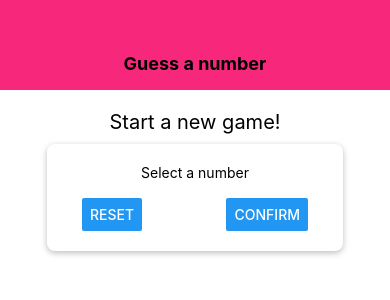
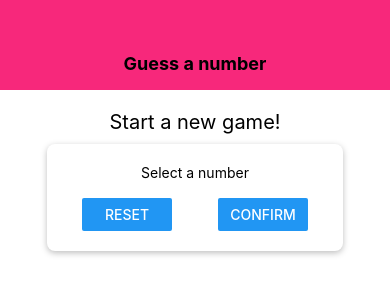
Before and after one commit to Hamzakh777/react-number-generator, a React Native app: screen / in a window 390 px wide. Shown: the top 300 px of the page. Built offline with nearby package versions, Linux system fonts and the light colour scheme.

Commit message:
fix: buttons should have the same width

```diff
--- a/screens/StartGameScreen.tsx
+++ b/screens/StartGameScreen.tsx
@@ -10,8 +10,12 @@ const StartGameScreen = () => {
 				<Text>Select a number</Text>
 				<TextInput />
 				<View style={styles.btnContainer}>
-					<Button title="reset" onPress={() => {}} />
-					<Button title="Confirm" onPress={() => {}} />
+					<View style={styles.button}>
+						<Button title="reset" onPress={() => {}} />
+					</View>
+					<View style={styles.button}>
+						<Button title="Confirm" onPress={() => {}} />
+					</View>
 				</View>
 			</Card>
 		</View>
@@ -40,6 +44,9 @@ const styles = StyleSheet.create({
 		fontSize: 20,
 		marginVertical: 10,
 	},
+	button: {
+		width: 90
+	}
 });
 
 export default StartGameScreen;
```
